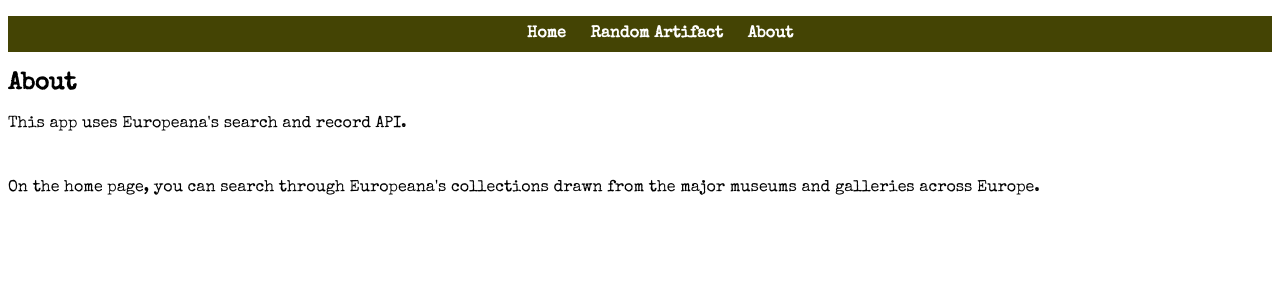
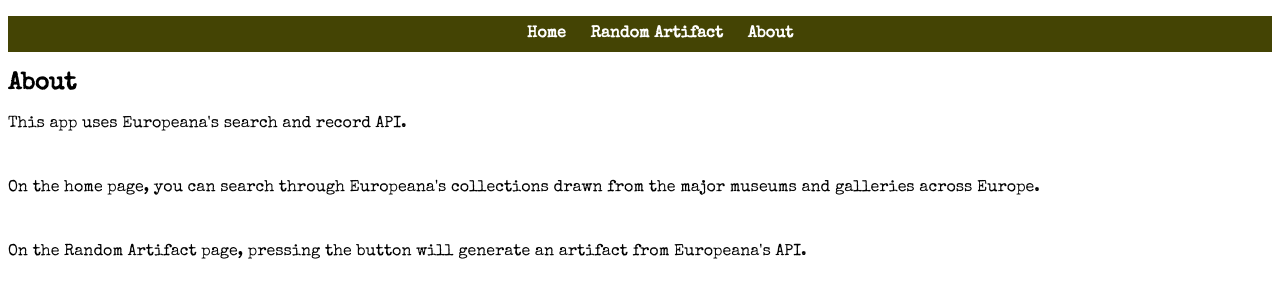
Before and after one commit to isabellacarrero-baptista/inst377_final, a website: page public/about.html in a window 1280 px wide. Shown: the part 94-392 px from the top of the page. Drawn offline with nearby package versions, Linux system fonts and the light colour scheme.

Commit message:
about page update

```diff
--- a/public/about.html
+++ b/public/about.html
@@ -26,6 +26,8 @@
         <p>This app uses Europeana's search and record API.</p>
         <br>
         <p>On the home page, you can search through Europeana's collections drawn from the major museums and galleries across Europe.</p>
+        <br>
+        <p>On the Random Artifact page, pressing the button will generate an artifact from Europeana's API.</p>
 
     </body>
 </html>
```
